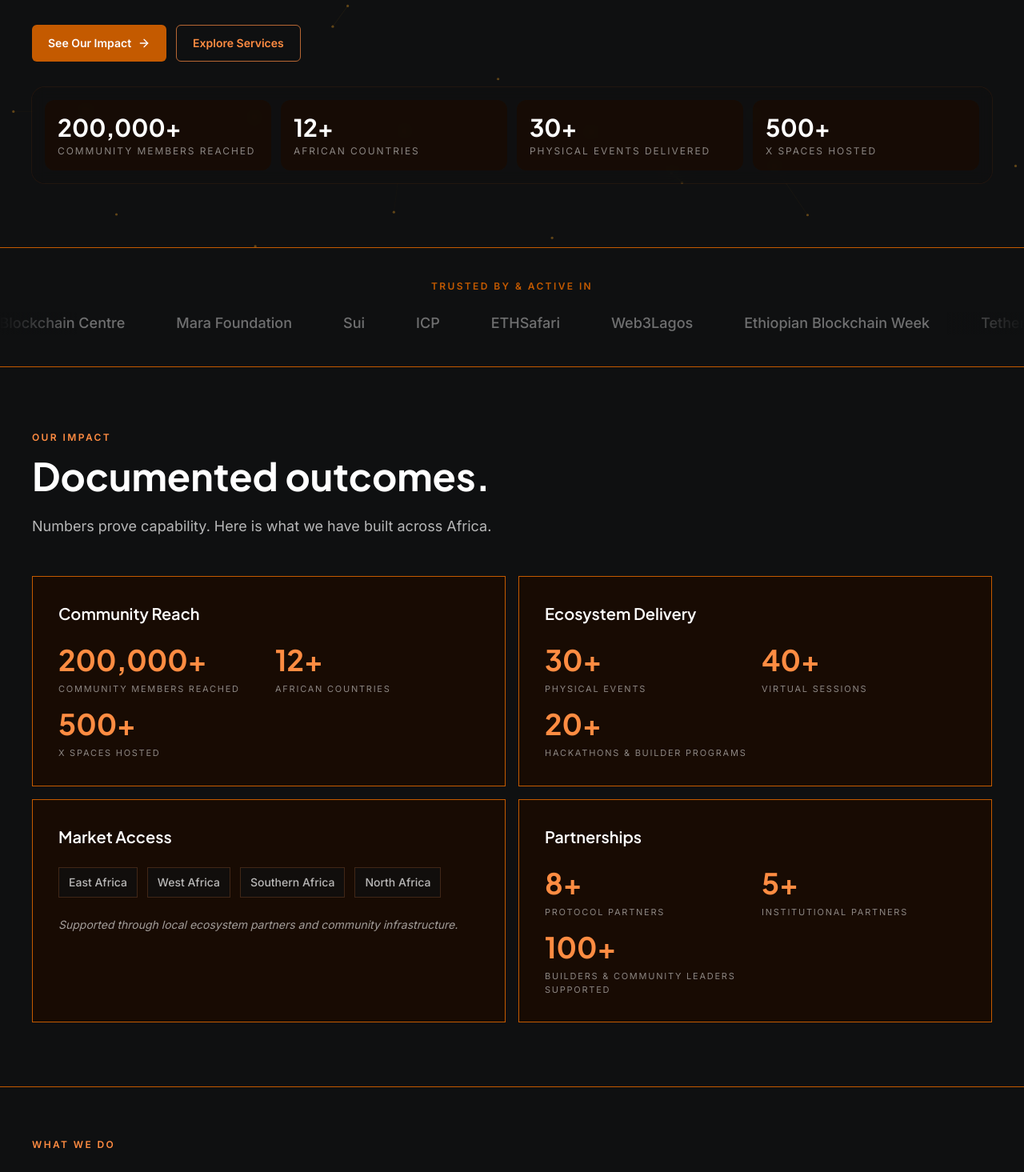
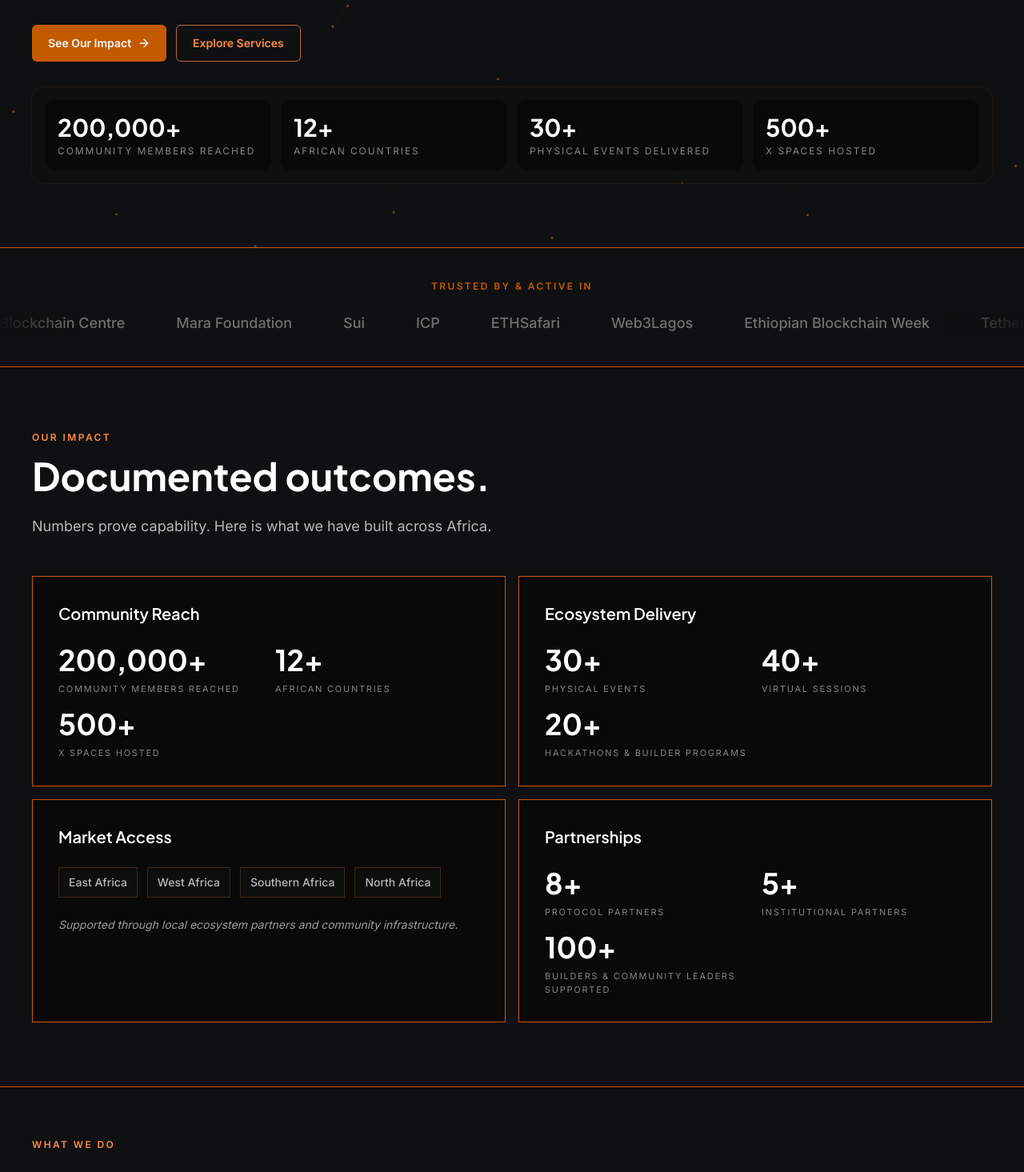
Before and after one commit to wisdomchinecherem/techburst, a Next.js app: page / in a window 1280 px wide. Shown: the part 440-1905 px from the top of the page at 80% size. Built offline with nearby package versions, Linux system fonts and the light colour scheme.

Commit message:
complete

```diff
--- a/app/ui/CaseStudiesSection.tsx
+++ b/app/ui/CaseStudiesSection.tsx
@@ -179,7 +179,7 @@ export default function CaseStudiesSection() {
             return (
               <div
                 key={study.title}
-                className="overflow-hidden rounded-xl border border-border bg-surface"
+                className="overflow-hidden rounded-xl bg-[#090909]"
               >
                 <button
                   type="button"
--- a/app/ui/HackathonsSection.tsx
+++ b/app/ui/HackathonsSection.tsx
@@ -164,7 +164,7 @@ export default function HackathonsSection() {
           <h3 className="font-display text-xl font-bold text-white sm:text-2xl">
             Project Portfolio
           </h3>
-          <div className="mt-4 divide-y divide-border overflow-hidden rounded-2xl border border-border bg-surface">
+          <div className="mt-4 divide-y divide-border overflow-hidden rounded-2xl border border-border bg-[#090909]">
             {web3Projects.map((project) => (
               <ProjectCard key={project.slug} project={project} />
             ))}
--- a/app/ui/Hero.tsx
+++ b/app/ui/Hero.tsx
@@ -75,7 +75,7 @@ export default function Hero() {
           {proofHighlights.map((stat) => (
             <div
               key={stat.label}
-              className="rounded-xl bg-surface/70 p-3 sm:p-4"
+              className="rounded-xl bg-[#090909] p-3 sm:p-4"
             >
               <div className="font-display text-2xl font-bold text-white sm:text-3xl">
                 {stat.value}
--- a/app/ui/ImageCarouselModal.tsx
+++ b/app/ui/ImageCarouselModal.tsx
@@ -71,7 +71,7 @@ export default function ImageCarouselModal({
       onClick={onClose}
     >
       <div
-        className="flex h-[92vh] w-full max-w-5xl flex-col overflow-hidden rounded-2xl border border-orange/40 bg-surface shadow-2xl"
+        className="flex h-[92vh] w-full max-w-5xl flex-col overflow-hidden rounded-2xl border border-orange/40 bg-[#090909] shadow-2xl"
         onClick={(event) => event.stopPropagation()}
       >
         <div className="flex items-center justify-between gap-3 border-b border-border px-3 py-3 sm:px-4">
--- a/app/ui/StatsSection.tsx
+++ b/app/ui/StatsSection.tsx
@@ -50,7 +50,7 @@ export default function StatsSection() {
           {impactGroups.map((group, index) => (
             <div
               key={group.title}
-              className={`border border-border bg-[#1A0A00]/80 p-6 sm:p-8 ${
+              className={`border border-border bg-[#090909] p-6 sm:p-8 ${
                 index === impactGroups.length - 1 ? "lg:col-start-2" : ""
               }`}
             >
@@ -60,7 +60,7 @@ export default function StatsSection() {
               <div className="mt-6 grid gap-4 sm:grid-cols-2">
                 {group.stats.map((stat) => (
                   <div key={stat.label}>
-                    <div className="font-display text-3xl font-bold text-[#FF8C42] sm:text-4xl">
+                    <div className="font-display text-3xl font-bold text-white sm:text-4xl">
                       {stat.value}
                     </div>
                     <div className="mt-2 text-[11px] uppercase tracking-[0.16em] text-white/50">
@@ -72,7 +72,7 @@ export default function StatsSection() {
             </div>
           ))}
 
-          <div className="border border-border bg-[#1A0A00]/80 p-6 sm:p-8 lg:col-start-1 lg:row-start-2">
+          <div className="border border-border bg-[#090909] p-6 sm:p-8 lg:col-start-1 lg:row-start-2">
             <h3 className="font-display text-xl font-semibold text-white">
               Market Access
             </h3>
--- a/app/ui/TeamSection.tsx
+++ b/app/ui/TeamSection.tsx
@@ -66,7 +66,7 @@ export default function TeamSection() {
           {teamMembers.map((member) => (
             <div
               key={member.initials}
-              className="overflow-hidden rounded-[28px] border border-border bg-[#090909] p-6 shadow-[0_30px_90px_rgba(0,0,0,0.18)] transition hover:-translate-y-1 hover:border-orange/40"
+              className="overflow-hidden rounded-[28px] bg-[#090909] p-6 shadow-[0_30px_90px_rgba(0,0,0,0.18)] transition hover:-translate-y-1"
             >
               <div className="flex flex-col gap-6 lg:flex-row">
                 <div className="relative min-h-[220px] overflow-hidden rounded-[28px] border border-white/10 bg-[#0f1011] lg:h-[260px] lg:w-[260px]">
```
